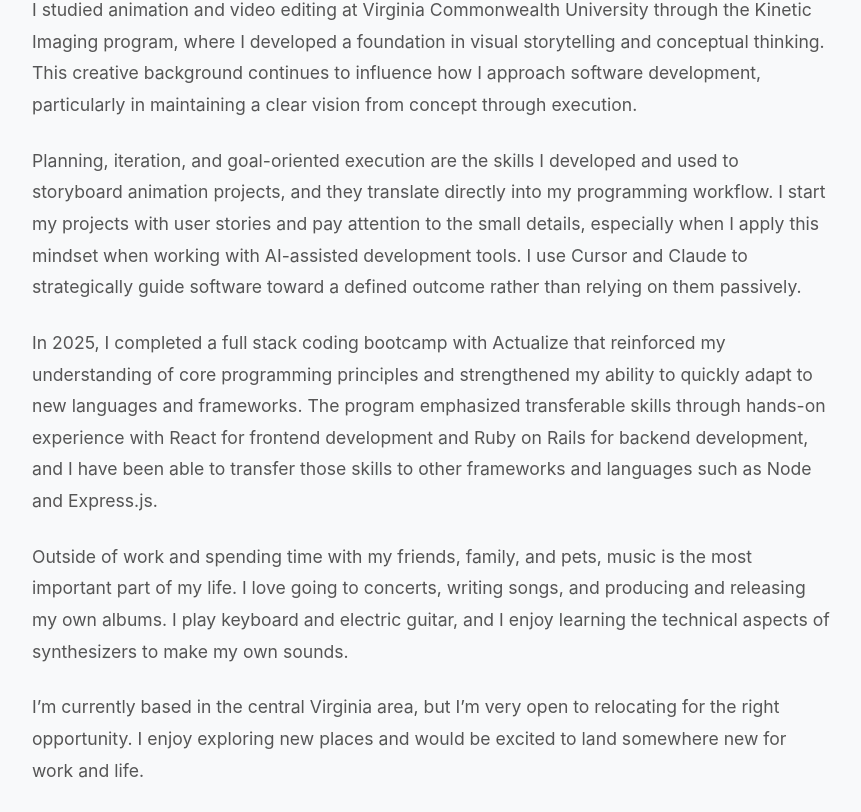
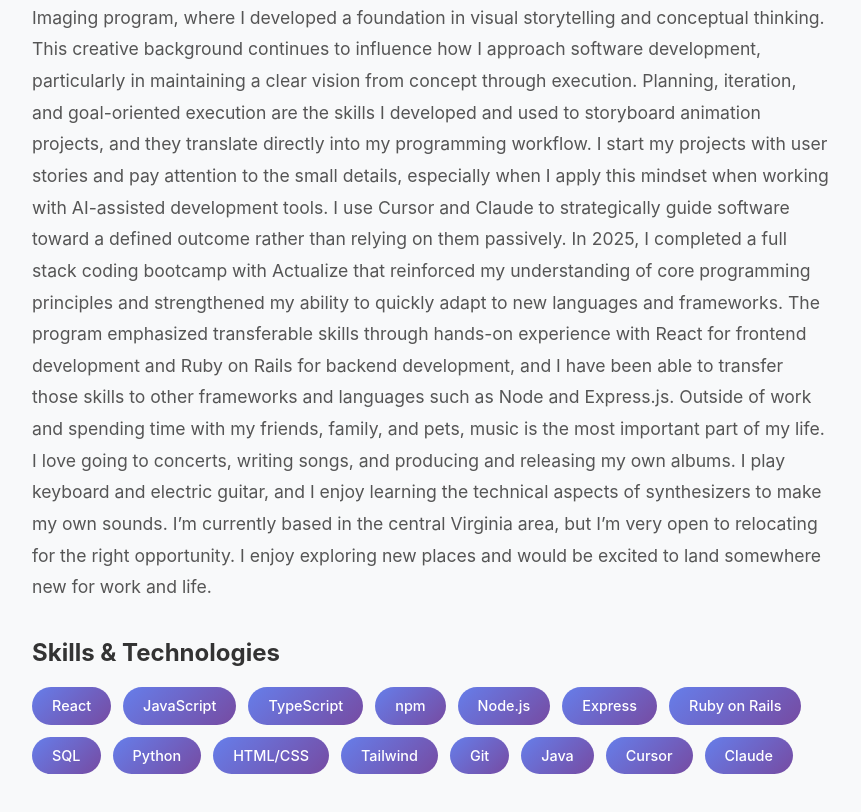
Before and after one commit to nathanielpierson/nathaniel-pierson-website, a React (Vite) app: page / in a window 1280 px wide. Shown: the part 1208-2020 px from the top of the page, without its empty margins (208-1069 px from the left). Built offline with nearby package versions, Linux system fonts and the light colour scheme.

Commit message:
fix typo in Hero

```diff
--- a/src/components/About.jsx
+++ b/src/components/About.jsx
@@ -8,56 +8,12 @@
         <div className="about-content">
           <div className="about-text">
             <p>
-              I am a full stack programmer who has honed my skills in creative
-              problem solving and mastering emerging technologies. I use my
-              experience to create versatile programs with a strong coding
-              foundation but a forward workflow that pushes me to create quality
-              content quickly. My work is informed by both the analytical
-              thinking I developed from my coding bootcamp through Actualize and
-              through my artistic perspective gained in my BFA from Virginia
-              Commonwealth University, allowing me to design solutions that are
-              intentional, flexible, and user-focused.
-            </p>
-            <p>
-              I studied animation and video editing at Virginia Commonwealth
-              University through the Kinetic Imaging program, where I developed
-              a foundation in visual storytelling and conceptual thinking. This
-              creative background continues to influence how I approach software
-              development, particularly in maintaining a clear vision from
-              concept through execution.
-            </p>
-            <p>
-              Planning, iteration, and goal-oriented execution are the skills I
-              developed and used to storyboard animation projects, and they
-              translate directly into my programming workflow. I start my
-              projects with user stories and pay attention to the small details,
-              especially when I apply this mindset when working with
-              AI-assisted development tools. I use Cursor and Claude to
-              strategically guide software toward a defined outcome rather than
-              relying on them passively.
-            </p>
-            <p>
-              In 2025, I completed a full stack coding bootcamp with Actualize
-              that reinforced my understanding of core programming principles and
-              strengthened my ability to quickly adapt to new languages and
-              frameworks. The program emphasized transferable skills through
-              hands-on experience with React for frontend development and Ruby
-              on Rails for backend development, and I have been able to transfer
-              those skills to other frameworks and languages such as Node and
-              Express.js.
-            </p>
-            <p>
-              Outside of work and spending time with my friends, family, and
-              pets, music is the most important part of my life. I love going to
-              concerts, writing songs, and producing and releasing my own
-              albums. I play keyboard and electric guitar, and I enjoy learning
-              the technical aspects of synthesizers to make my own sounds.
-            </p>
-            <p>
-              I’m currently based in the central Virginia area, but I’m very
-              open to relocating for the right opportunity. I enjoy exploring
-              new places and would be excited to land somewhere new for work and
-              life.
+I am a full stack programmer who has honed my skills in creative problem solving and mastering emerging technologies. I use my experience to create versatile programs with a strong coding foundation but a forward workflow that pushes me to create quality content quickly. My work is informed by both the analytical thinking I developed from my coding bootcamp through Actualize and through my artistic perspective gained in my BFA from Virginia Commonwealth University, allowing me to design solutions that are intentional, flexible, and user-focused.
+I studied animation and video editing at Virginia Commonwealth University through the Kinetic Imaging program, where I developed a foundation in visual storytelling and conceptual thinking. This creative background continues to influence how I approach software development, particularly in maintaining a clear vision from concept through execution.
+Planning, iteration, and goal-oriented execution are the skills I developed and used to storyboard animation projects, and they translate directly into my programming workflow. I start my projects with user stories and pay attention to the small details, especially when I apply this mindset when working with AI-assisted development tools. I use Cursor and Claude to strategically guide software toward a defined outcome rather than relying on them passively.
+In 2025, I completed a full stack coding bootcamp with Actualize that reinforced my understanding of core programming principles and strengthened my ability to quickly adapt to new languages and frameworks. The program emphasized transferable skills through hands-on experience with React for frontend development and Ruby on Rails for backend development, and I have been able to transfer those skills to other frameworks and languages such as Node and Express.js.
+Outside of work and spending time with my friends, family, and pets, music is the most important part of my life. I love going to concerts, writing songs, and producing and releasing my own albums. I play keyboard and electric guitar, and I enjoy learning the technical aspects of synthesizers to make my own sounds.
+I’m currently based in the central Virginia area, but I’m very open to relocating for the right opportunity. I enjoy exploring new places and would be excited to land somewhere new for work and life.
             </p>
             <div className="skills">
               <h3>Skills & Technologies</h3>
--- a/src/components/Hero.jsx
+++ b/src/components/Hero.jsx
@@ -14,7 +14,7 @@
         </h1>
         <p className="hero-subtitle">Full Stack Developer & AI Workflow Expert</p>
         <p className="hero-description">
-          Welcome to my portfolio! I hope spending some time with my body of work shows you my journey of learning, discovery, and conquering difficult challenges to become a proficient developer, any possibly even gives some ideas for your own next project.
+          Welcome to my portfolio! I hope spending some time with my body of work shows you my journey of learning, discovery, and conquering difficult challenges to become a proficient developer (and possibly even gives some ideas for your own projects!)
         </p>
         <div className="hero-buttons">
           <a href="#projects" className="btn btn-primary">View Projects</a>
--- a/src/components/ProjectDetail.css
+++ b/src/components/ProjectDetail.css
@@ -79,19 +79,6 @@
   color: #555;
   line-height: 1.7;
   margin-bottom: 1rem;
-}
-
-.project-detail-bullets {
-  font-size: 1rem;
-  color: #555;
-  line-height: 1.7;
-  margin: 1rem 0;
-  padding-left: 1.5rem;
-  list-style-type: disc;
-}
-
-.project-detail-bullets li {
-  margin-bottom: 0.5rem;
 }
 
 .project-detail-long-top {
--- a/src/components/ProjectDetail.jsx
+++ b/src/components/ProjectDetail.jsx
@@ -80,26 +80,9 @@
 
         {project.longDescription && (
           <div className="project-detail-long project-detail-long-top">
-            {project.longDescription.split("\n\n").map((para, index) => {
-              // Check if paragraph contains bullet points (lines starting with "- ")
-              const lines = para.split("\n");
-              const hasBullets = lines.some((line) => line.trim().startsWith("- "));
-
-              if (hasBullets) {
-                return (
-                  <ul key={index} className="project-detail-bullets">
-                    {lines
-                      .filter((line) => line.trim().startsWith("- "))
-                      .map((line, bulletIndex) => (
-                        <li key={bulletIndex}>
-                          {line.trim().substring(2)}
-                        </li>
-                      ))}
-                  </ul>
-                );
-              }
-              return <p key={index}>{para}</p>;
-            })}
+            {project.longDescription.split("\n\n").map((para, index) => (
+              <p key={index}>{para}</p>
+            ))}
           </div>
         )}
 
@@ -201,7 +184,6 @@
           )}
         </div>
       </div>
-      <Contact />
     </section>
   );
 }
--- a/src/data/projects.js
+++ b/src/data/projects.js
@@ -39,7 +39,7 @@
     title: "Last FM Charting App",
     description: "Music data app that charts album plays over time using the last.fm API.",
     longDescription:
-      "My Last.fm Charting App is an exploration in processing and manipulating data from an API. It takes info from the music data analysis website Last fm and transforms it into a new time-based chart that the original site does not offer.",
+      "My Last.fm Charting App is an exploration in processing and manipulating data from an API. It takes info from the music data analysis website Last fm and transforms it into a new time-based chart that the original site does not offer.\n\nThe Last.fm API provides \"top albums\" for a single timeframe at a time, but it does not offer historical breakdowns that allow direct comparison (for example, seeing how an album's popularity changes between 3 months and 6 months).\n\nThis backend solves that limitation by:\n\n- Making multiple Last.fm API requests across different time ranges\n- Normalizing the results into a single data model\n- Persisting derived play count data in a PostgreSQL database\n\nAll of this data manipulation happens behind the scenes so the user gets consistent album data for a clean chart of their streams over time.",
     technologies: ["API Driven Development", "Express.js", "Node.js", "Cursor"],
     liveUrl: "https://lastfm-charting-app-frontend.onrender.com",
     frontendGithubUrl:
```
Also changed, not shown: src/components/Header.jsx (+5 -41 lines), src/components/ProjectCard.css (line endings or trailing spaces).
